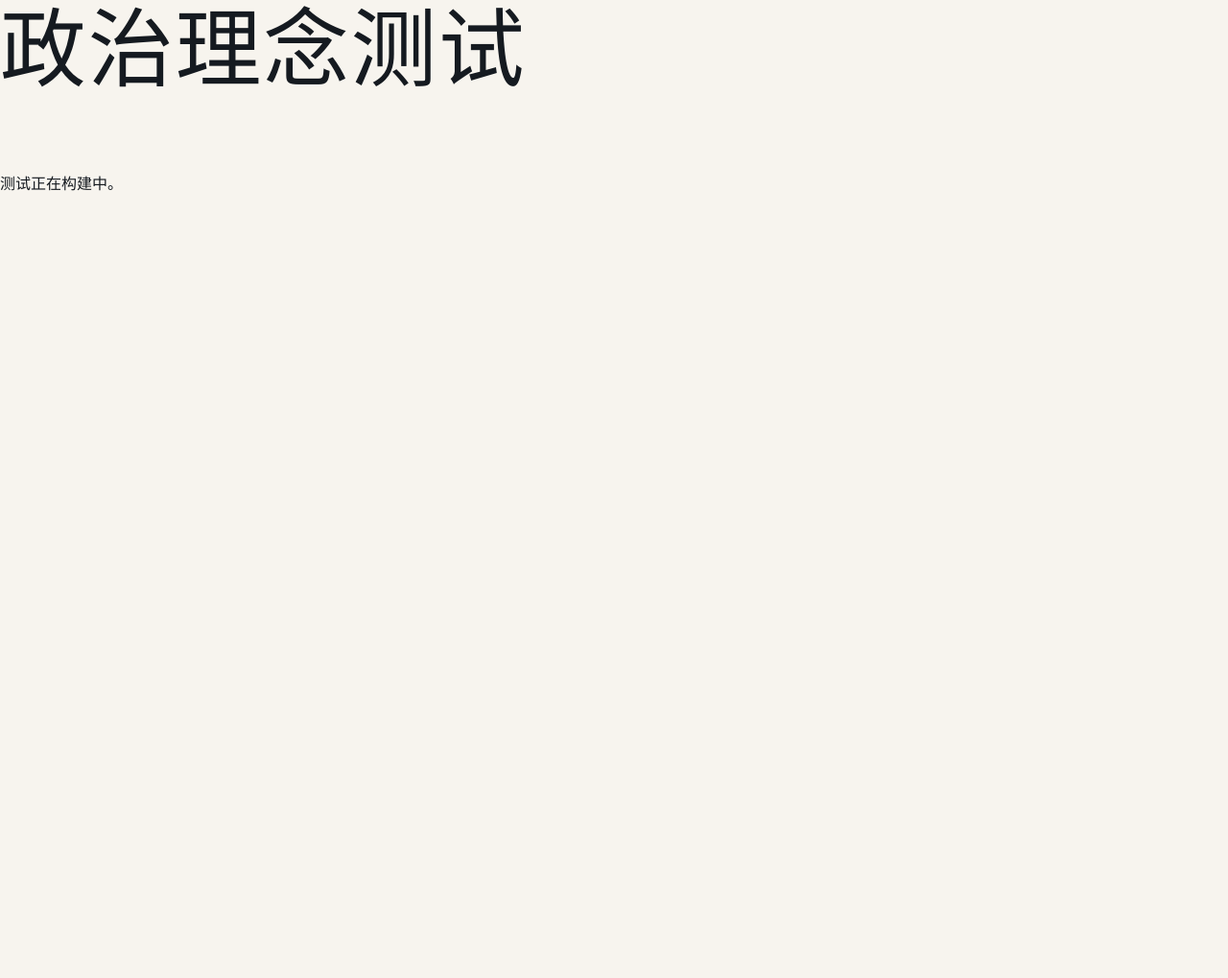
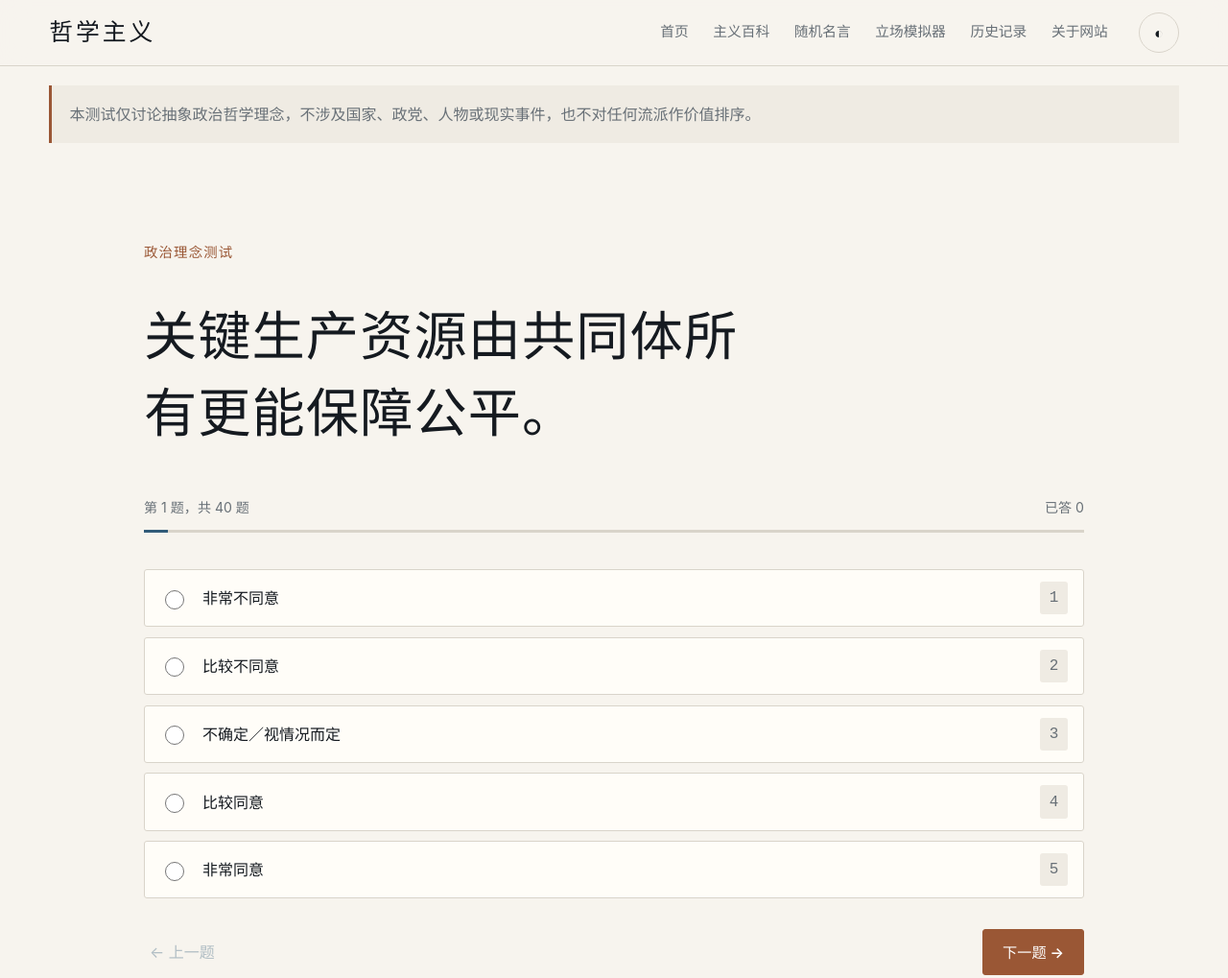
Before and after one commit to wssb321/philosophy-ism, a website: page politics/index.html in a window 1280 px wide. Shown: the top 1019 px of the page at 96% size. Before the commit the page ends 800 px from the top, so only its background shows below. Drawn offline with nearby package versions, Linux system fonts and the light colour scheme.

Commit message:
feat: add politics and ethics tests

```diff
--- /dev/null
+++ b/ethics/app.js
@@ -0,0 +1,3 @@
+import { startTestApp } from '../assets/js/test-app.js';
+import { ETHICS_TEST } from './definition.js';
+startTestApp(ETHICS_TEST);
--- /dev/null
+++ b/ethics/definition.js
@@ -0,0 +1,22 @@
+const make=(prefix,axis,low,high)=>[...low.map((text,i)=>({id:`${prefix}${i+1}`,text,effects:{[axis]:-1}})),...high.map((text,i)=>({id:`${prefix}${i+6}`,text,effects:{[axis]:1}}))];
+export const ETHICS_TEST={
+  id:'ethics',version:1,title:'道德伦理哲学测试',description:'通过日常与抽象思想实验观察你的伦理判断侧重。',
+  dimensions:[
+    {id:'consequence-duty',name:'判断焦点',low:'结果主义',high:'义务论',description:'更重视行动后果还是行为原则与义务。'},
+    {id:'welfare-rights',name:'价值范围',low:'集体福祉优先',high:'个体权利优先',description:'总体利益与个人边界冲突时如何权衡。'},
+    {id:'virtue-rule',name:'伦理中心',low:'德性品格优先',high:'规则优先',description:'更重视行动者品格还是可普遍说明的规则。'},
+    {id:'universal-care',name:'道德语境',low:'普世道德',high:'情境关怀道德',description:'更重视普遍标准还是具体关系与需要。'},
+  ],
+  questions:[
+    ...make('e1','consequence-duty',['如果一种做法持续带来更好结果，就应认真考虑修改原有规则。','判断选择是否合适时，实际影响比最初动机更重要。','两个方案都无完美结果时，应选择总体损失更小者。','制度评价应主要看它长期改善了多少人的生活。','善意但反复造成不良后果的做法需要被重新评价。'],['有些行为即使能带来好结果，也不应成为可接受手段。','能否把行动原则一贯地用于所有人，是重要道德检验。','履行承诺具有不依赖便利结果的价值。','一个人不应为了改善结果而故意误导他人。','行动者有义务尊重自己已经承认的正当规则。']),
+    ...make('e2','welfare-rights',['公共安排应优先让整体生活条件得到最大改善。','少量个人便利可以为显著公共收益作出让步。','有限资源应投向能产生最多总体帮助的方案。','评价政策时，受益与受影响人数是重要依据。','共同体的基本运转有时需要成员承担公平份额。'],['个人基本权利不应仅因多数人受益而被越过。','即使效率较低，也应为每个人保留拒绝参与的空间。','不能把少数人的重要利益简单折算为总体数字。','公共目标必须受到个人尊严与边界的限制。','公平程序应保护不受欢迎但不侵犯他人的选择。']),
+    ...make('e3','virtue-rule',['真正诚实的人不只是在规则要求时才说实话。','培养判断力比记住大量具体规则更能应对新情境。','评价行动时，也应看它体现了怎样的品格。','持续练习勇气、节制和公正会改善道德判断。','好榜样对伦理成长的作用不亚于规则说明。'],['清晰规则有助于让相似情况得到一致对待。','不能只凭对行动者品格的印象决定行为是否合适。','公开可检验的规则能减少偏袒与随意判断。','遇到利益冲突时，明确义务比个人直觉更可靠。','如果例外无法被一致说明，就不宜只因好意而允许。']),
+    ...make('e4','universal-care',['相似处境原则上应适用相同的道德标准。','基本尊重不应随亲疏关系而改变。','一个规则如果不能合理适用于所有人，就值得怀疑。','公正要求判断时暂时放下个人关系偏好。','道德理由应能向任何受影响者公开说明。'],['照料长期依赖关系时，具体需要比抽象一致性更重要。','对亲近者承担的责任可以不同于对陌生人的责任。','同一规则可能需要根据脆弱程度作出不同回应。','理解当事人的故事和关系是道德判断的一部分。','关怀不仅是情感，也包括持续回应具体需要的实践。']),
+  ],
+  ideologies:[
+    {id:'utilitarianism',name:'功利主义',lexiconId:'utilitarianism',description:'以总体福祉和行动后果评价选择。',scores:{'consequence-duty':8,'welfare-rights':12,'virtue-rule':55,'universal-care':32}},
+    {id:'kantian-deontology',name:'康德义务论',lexiconId:'deontology',description:'强调可普遍化的原则、义务与对人的尊重。',scores:{'consequence-duty':94,'welfare-rights':88,'virtue-rule':88,'universal-care':10}},
+    {id:'virtue-ethics',name:'德性伦理学',lexiconId:'virtue-ethics',description:'以品格、德性、实践智慧与良好生活为中心。',scores:{'consequence-duty':46,'welfare-rights':48,'virtue-rule':6,'universal-care':45}},
+    {id:'care-ethics',name:'关怀伦理学',lexiconId:'care-ethics',description:'强调关系、依赖、处境与回应具体需要。',scores:{'consequence-duty':42,'welfare-rights':52,'virtue-rule':28,'universal-care':96}},
+  ],
+};
--- /dev/null
+++ b/politics/app.js
@@ -0,0 +1,3 @@
+import { startTestApp } from '../assets/js/test-app.js';
+import { POLITICS_TEST } from './definition.js';
+startTestApp(POLITICS_TEST);
--- /dev/null
+++ b/politics/definition.js
@@ -0,0 +1,29 @@
+const make=(prefix,axis,low,high)=>[...low.map((text,i)=>({id:`${prefix}${i+1}`,text,effects:{[axis]:-1}})),...high.map((text,i)=>({id:`${prefix}${i+5}`,text,effects:{[axis]:1}}))];
+export const POLITICS_TEST={
+  id:'politics',version:1,title:'政治理念测试',description:'只讨论抽象政治哲学原则，不涉及国家、政党、人物或现实事件。',
+  dimensions:[
+    {id:'collective-market',name:'经济所有',low:'集体所有制',high:'自由市场私有制',description:'生产资源更适合共同所有还是私人所有与市场配置。'},
+    {id:'state-anarchy',name:'政治权威',low:'强国家',high:'无国家',description:'公共秩序更依赖集中权威还是自愿自治。'},
+    {id:'equality-tradition',name:'社会秩序',low:'社会平等',high:'传统秩序',description:'制度更优先缩小差异还是维持传承与连续性。'},
+    {id:'collective-individual',name:'价值主体',low:'集体优先',high:'个体优先',description:'共同目标与个人选择发生张力时如何排序。'},
+    {id:'ecology-growth',name:'发展目标',low:'生态优先',high:'经济增长优先',description:'长期生态边界与当期经济扩张如何权衡。'},
+  ],
+  questions:[
+    ...make('po1','collective-market',['关键生产资源由共同体所有更能保障公平。','基本公共服务不应主要由利润动机决定。','劳动者共同参与企业所有权有助于减少支配关系。','重要资源的收益应更广泛地归全体成员共享。'],['私人产权通常能为长期投入提供清晰激励。','竞争性市场比集中配置更能回应多样需求。','价格信号通常是协调稀缺资源的有效方式。','允许个人积累和投资有助于推动创新。']),
+    ...make('po2','state-anarchy',['稳定社会需要拥有充分执行能力的公共权威。','统一规则有助于在大规模社会中保障可预期性。','公共机构应有能力协调跨地区的长期项目。','维护基本权利需要能够执行裁决的制度中心。'],['社会秩序可以更多依靠自愿协作与地方自治。','集中权力本身容易形成持续的支配关系。','许多公共事务可以由互助组织而非国家处理。','制度应尽量减少任何主体对他人的强制权限。']),
+    ...make('po3','equality-tradition',['制度应主动缩小由出身造成的长期差异。','实质机会平等需要对资源分配进行公共调整。','过大的社会差距会削弱成员之间的平等地位。','公共政策应优先改善处境最不利者的机会。'],['长期形成的社会规范通常包含难以替代的经验。','制度改变应保持渐进，以避免破坏既有合作基础。','稳定角色与责任结构能为共同生活提供连续性。','传统安排在被替换前应获得审慎理解。']),
+    ...make('po4','collective-individual',['个人选择应考虑其对共同生活条件的长期影响。','社会成员对维持公共制度负有相互责任。','某些共同目标可以合理限制纯粹个人便利。','评价制度时应关注群体能否共同获得基本保障。'],['个人应拥有广泛空间选择自己的生活方式。','集体目标不能轻易越过个人基本权利边界。','只要不侵犯他人，个人决定通常不需公共批准。','制度的首要任务之一是保护少数人与不同生活选择。']),
+    ...make('po5','ecology-growth',['经济活动应受生态承载边界的严格约束。','代际公平要求为未来保留足够自然条件。','无法恢复的环境损失不应被短期收益抵消。','衡量发展应包含生态稳定而不只看产出增加。'],['持续经济增长能扩大社会解决问题的资源。','技术创新可以在增长中逐步降低环境压力。','发展不足带来的现实需求应优先得到满足。','只要成本被计入，市场与技术可协调增长和环境目标。']),
+  ],
+  ideologies:[
+    {id:'communism',name:'共产主义',lexiconId:'communism',description:'强调共同所有、阶级平等与集体福祉。',scores:{'collective-market':5,'state-anarchy':35,'equality-tradition':8,'collective-individual':15,'ecology-growth':35}},
+    {id:'capitalism',name:'资本主义',lexiconId:'capitalism',description:'强调私人产权、市场交换与资本投入。',scores:{'collective-market':92,'state-anarchy':48,'equality-tradition':55,'collective-individual':72,'ecology-growth':82}},
+    {id:'social-democracy',name:'社会民主主义',lexiconId:'social-democracy',description:'在市场经济框架中通过民主制度、社会保障和调节追求公平。',scores:{'collective-market':58,'state-anarchy':35,'equality-tradition':22,'collective-individual':45,'ecology-growth':35}},
+    {id:'democratic-socialism',name:'民主社会主义',lexiconId:'democratic-socialism',description:'通过民主方式推动经济所有权与生产关系的社会主义转型。',scores:{'collective-market':22,'state-anarchy':38,'equality-tradition':15,'collective-individual':35,'ecology-growth':28}},
+    {id:'conservatism',name:'保守主义',lexiconId:'conservatism',description:'重视传统、秩序、连续性与渐进改变。',scores:{'collective-market':72,'state-anarchy':28,'equality-tradition':86,'collective-individual':55,'ecology-growth':68}},
+    {id:'classical-liberalism',name:'古典自由主义',lexiconId:'classical-liberalism',description:'强调个人自由、法治、有限政府与市场交换。',scores:{'collective-market':86,'state-anarchy':65,'equality-tradition':58,'collective-individual':86,'ecology-growth':72}},
+    {id:'libertarianism',name:'自由意志主义',lexiconId:'libertarianism',description:'将个人自由和自愿交往置于政治价值核心。',scores:{'collective-market':95,'state-anarchy':82,'equality-tradition':52,'collective-individual':96,'ecology-growth':78}},
+    {id:'anarchism',name:'无政府主义',lexiconId:'anarchism',description:'质疑强制等级，以自治与自愿协作组织公共生活。',scores:{'collective-market':55,'state-anarchy':98,'equality-tradition':20,'collective-individual':72,'ecology-growth':30}},
+    {id:'anarcho-communism',name:'无政府共产主义',lexiconId:'anarcho-communism',description:'结合无国家自治与共同所有、按需协作。',scores:{'collective-market':4,'state-anarchy':98,'equality-tradition':5,'collective-individual':30,'ecology-growth':20}},
+  ],
+};
--- a/politics/index.html
+++ b/politics/index.html
@@ -1 +1 @@
-<!doctype html><html lang="zh-CN"><head><meta charset="utf-8"><meta name="viewport" content="width=device-width,initial-scale=1"><title>政治理念测试｜哲学主义</title><link rel="stylesheet" href="../assets/css/base.css"></head><body><main><h1>政治理念测试</h1><p>测试正在构建中。</p></main></body></html>
+<!doctype html><html lang="zh-CN"><head><meta charset="utf-8"><meta name="viewport" content="width=device-width,initial-scale=1"><title>政治理念测试｜哲学主义</title><link rel="stylesheet" href="../assets/css/base.css"><link rel="stylesheet" href="../assets/css/components.css"><link rel="stylesheet" href="../assets/css/test.css"><link rel="stylesheet" href="../assets/css/results.css"><script src="https://cdn.jsdelivr.net/npm/chart.js@4.4.7/dist/chart.umd.min.js" defer></script></head><body><aside class="container notice test-notice">本测试仅讨论抽象政治哲学理念，不涉及国家、政党、人物或现实事件，也不对任何流派作价值排序。</aside><main class="test-main" data-test-root></main><script type="module" src="../assets/js/site.js"></script><script type="module" src="app.js"></script></body></html>
```
Also changed, not shown: ethics/index.html (+1 -1 lines), tests/ethics-catalog.test.mjs (added, +12 -0 lines), tests/politics-catalog.test.mjs (added, +16 -0 lines).
